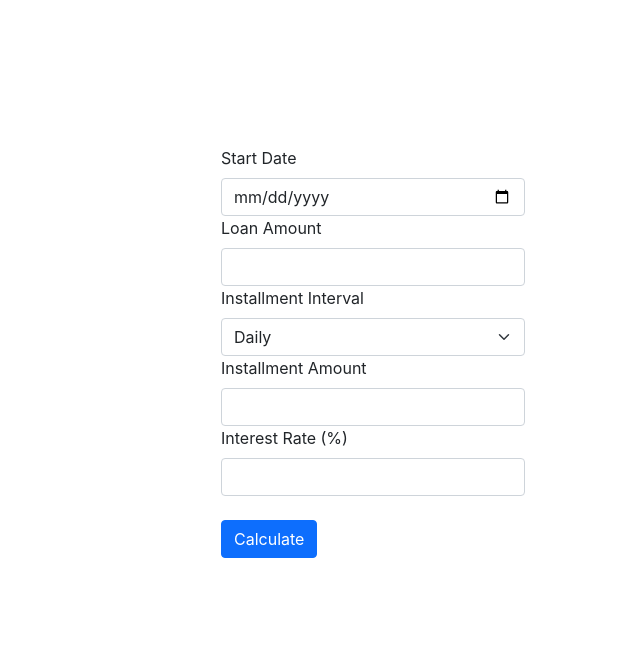
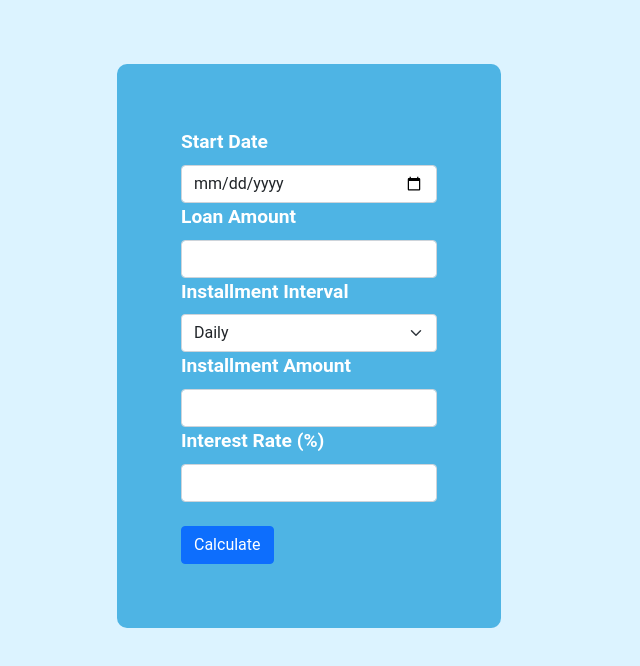
Before and after one commit to kpla001/payment_calculator, a Next.js app: page / in a window 1280 px wide. Shown: the top 666 px of the page, without its empty margins (267-907 px from the left). Built offline with nearby package versions, Linux system fonts and the light colour scheme.

Commit message:
(styles): add styles to calc input and background color to whole page

```diff
--- a/components/CalculatorInput/CalculatorInput.jsx
+++ b/components/CalculatorInput/CalculatorInput.jsx
@@ -24,6 +24,7 @@ export default function CalculatorInput({ handleInput }) {
   };
 
   return (
+    <div className={styles.inputContainer}>
       <form className={styles.form}>
         <div className={styles.inputGroup}>
           <label className="form-label" htmlFor="startDate">
@@ -118,5 +119,6 @@ export default function CalculatorInput({ handleInput }) {
           Calculate
         </button>
       </form>
+    </div>
   );
 }
--- a/components/CalculatorInput/CalculatorInput.module.css
+++ b/components/CalculatorInput/CalculatorInput.module.css
@@ -1,13 +1,40 @@
+.inputContainer {
+  width: 100%;
+}
+
 .form {
-  min-width: 100%;
+  margin: 0.5em 0 0 0;
+  color: #fff;
+}
+
+.form label {
+  font-weight: bold;
+}
+
+@media (max-width: 768px) {
+  div.inputContainer {
+    width: 100%;
+    background-color: #4eb4e4;
+  }
+  .form {
+    margin: 1em;
+    padding: 1em 0 0 0;
+  }
 }
 
 @media (min-width: 768px) {
+  .inputContainer {
+    width: 30%;
+    margin: 0 8em 0 0;
+    background: #4eb4e4;
+    border-radius: 10px;
+  }
   .form {
+    margin: 4em;
     min-width: 25%;
+    color: #fff;
+  }
+  .form label {
+    font-size: 1.2em;
   }
 }
-
-.form button {
-  place-self: center;
-}
--- a/components/CalculatorOutput/CalculatorOutput.module.css
+++ b/components/CalculatorOutput/CalculatorOutput.module.css
@@ -1,3 +1,9 @@
 .calculatorOutput {
-  margin: 6em 0 0 0;
+  margin: 0;
 }
+
+@media (max-width: 600px) {
+  .calculatorOutput {
+    margin: 2em 0 0 0;
+  }
+}
--- a/components/RepaymentTable/RepaymentTable.jsx
+++ b/components/RepaymentTable/RepaymentTable.jsx
@@ -163,12 +163,7 @@ export default function RepaymentTable({
           <td>{`$${(0).toFixed(2)}`}</td>
           <td>{`$${startingBalance.toString().replace(/\B(?=(\d{3})+(?!\d))/g, ',')}`}</td>
           <td>
-            {
-              // row.date.split(' ')[0] === 'Last'
-              //   ? row.date.split(' ').slice(0, 2).join(' ')
-              //   : row.date.split(' ')[0]
-
-              moment
+            {moment
               .utc(moment.parseZone(loanStartDate).format('MM/DD/YYYY'))
               .add(0, 'days')
               .calendar()
@@ -184,8 +179,7 @@ export default function RepaymentTable({
                   .utc(moment.parseZone(loanStartDate).format('MM/DD/YYYY'))
                   .add(0, 'days')
                   .calendar()
-                    .split(' ')[0]
-            }
+                  .split(' ')[0]}
           </td>
         </tr>
         {listPayments(monthlyAndWeeklyDateHandler)}
--- a/styles/Home.module.css
+++ b/styles/Home.module.css
@@ -1,20 +1,29 @@
-.container {
-  padding: 0 2rem;
-}
-
 .main {
   min-height: 100vh;
-  padding: 4rem 0;
   flex: 1;
   display: flex;
   flex-direction: column;
   justify-content: center;
   align-items: center;
+  font-family: 'Roboto', sans-serif;
+  background-color: #dcf3ff;
 }
 
-@media (max-width: 600px) {
+@media (max-width: 768px) {
+  .main {
+    width: 100%;
+  }
   .grid {
     width: 100%;
     flex-direction: column;
   }
 }
+
+@media (min-width: 768px) {
+  .main {
+    padding: 4em 0 0 0;
+    flex-direction: row;
+    justify-content: center;
+    align-items: flex-start;
+  }
+}
```
Lines whose indentation alone changed are shown as unchanged.
